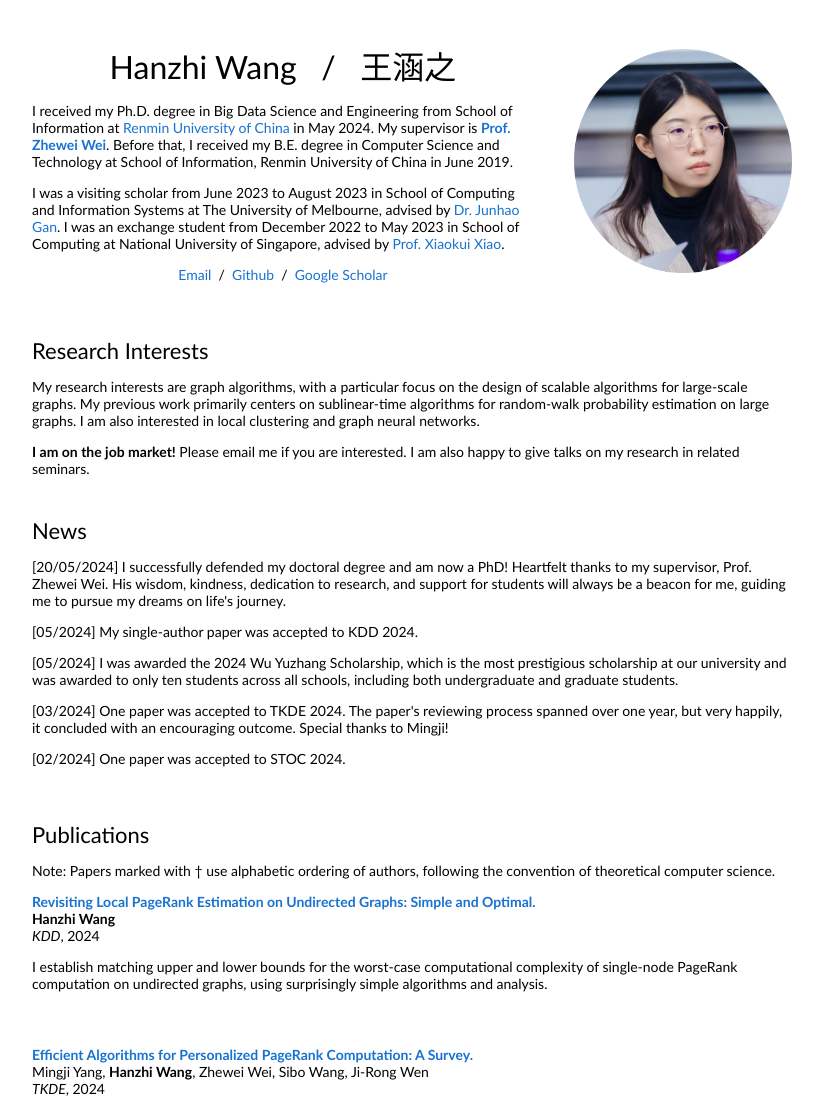
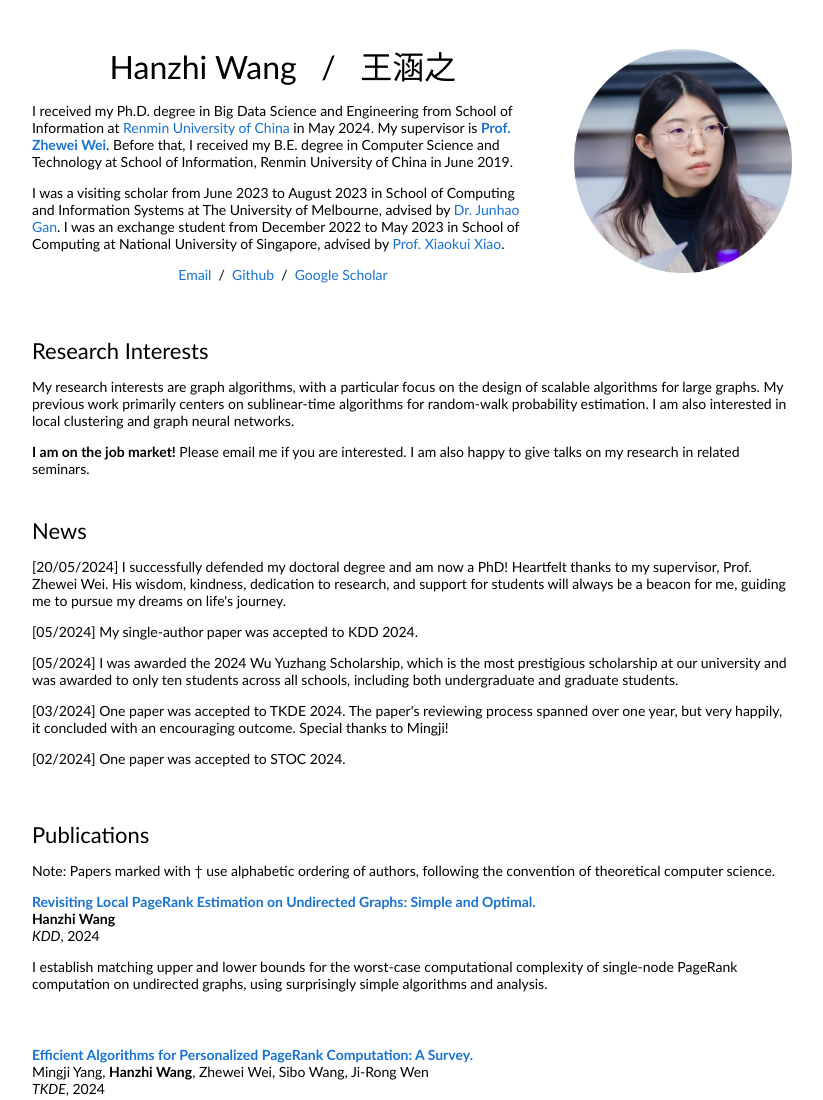
Before and after one commit to wanghzccls/wanghzccls.github.io, a plain HTML site: page index.html in a window 1280 px wide. Shown: the top 1100 px of the page, without its empty margins (228-1051 px from the left). Drawn offline with Linux system fonts and the light colour scheme.

Commit message:
no message

```diff
--- a/index.html
+++ b/index.html
@@ -76,8 +76,8 @@
                   <li> theory on graph representation learning
                 </ul>
                 -->
-                My research interests are graph algorithms, with a particular focus on the design of scalable algorithms for large-scale graphs.
-                My previous work primarily centers on sublinear-time algorithms for random-walk probability estimation on large graphs. I am also interested in local clustering and graph neural networks.
+                My research interests are graph algorithms, with a particular focus on the design of scalable algorithms for large graphs.
+                My previous work primarily centers on sublinear-time algorithms for random-walk probability estimation. I am also interested in local clustering and graph neural networks.
               <!-- the development of provably-good scalable algorithms for graph data. In particular, I am interested in designing nearly linear or sub-linear time algorithms for large-scale graph analysis and learning problems. -->
               <!-- Specifically, my research can be categorized into three aspects:   -->
               <!--
```
